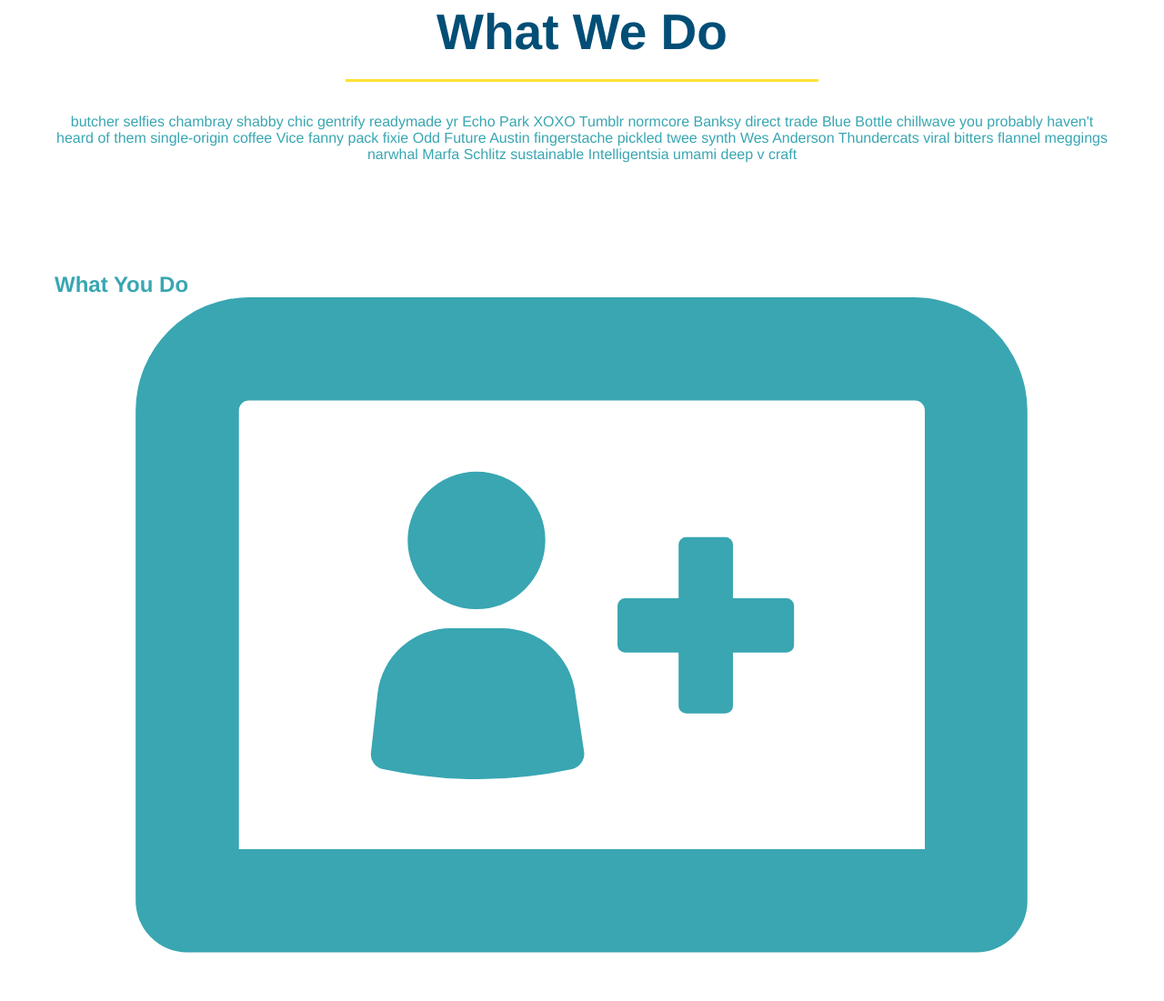
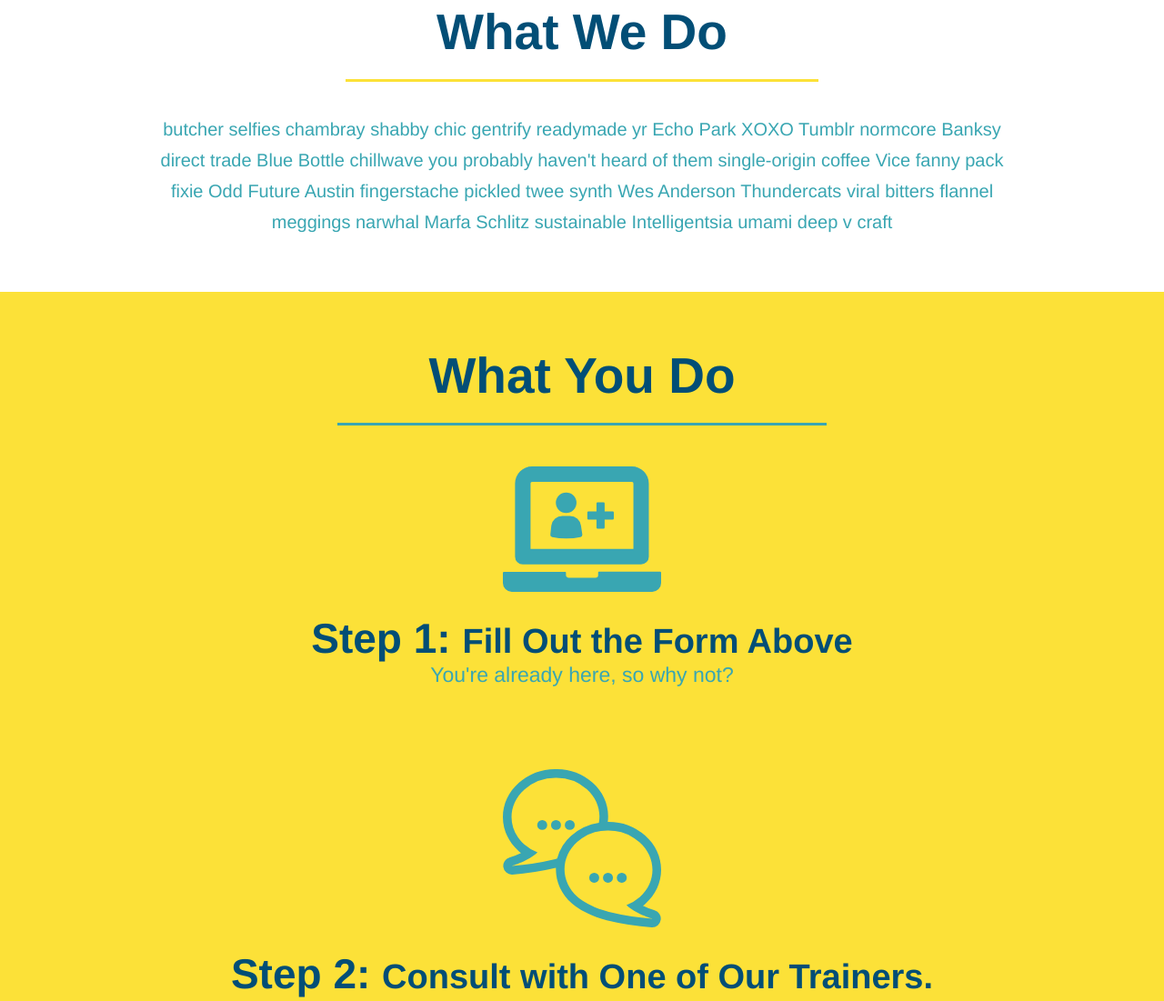
Before and after one commit to josueznieves/run-buddy, a plain HTML site: page run-budddy/index.html in a window 1280 px wide. Shown: the part 859-1960 px from the top of the page at 91% size. Drawn offline with Linux system fonts and the light colour scheme.

Commit message:
updated steps sections

```diff
--- a/run-budddy/assets/css/style.css
+++ b/run-budddy/assets/css/style.css
@@ -125,12 +125,56 @@ section {
   display: inline-block;
 }
 
-.intro h2 {
+.intro p {
+  line-height: 1.7;
+  color: #39a6b2;
+  width: 80%;
+  font-size: 20px;
+  margin: 0 auto;
+}
+
+.steps {
+  text-align: center;
+  background: #fce138;
+}
+
+.section-title {
   font-size: 55px;
   color: #024e76;
   margin-bottom: 35px;
   padding: 0 100px 20px 100px;
+  display: inline-block;
   border-bottom: 3px solid;
+}
+
+.primary-border {
   border-color: #fce138;
-  display: inline-block;
 }
+
+.secondary-border {
+  border-color: #39a6b2;
+}
+
+.steps div {
+  margin-bottom: 80px;
+}
+
+.steps img {
+  width: 15%;
+  margin: 10px 0;
+}
+
+.steps h3 {
+  color: #024e76;
+  font-size: 46px;
+  margin-top: 10px;
+}
+
+.steps p {
+  color: #39a6b2;
+  font-size: 23px;
+}
+
+.steps span {
+  font-size: 38px;
+}
--- a/run-budddy/index.html
+++ b/run-budddy/index.html
@@ -69,38 +69,38 @@
 
   <!-- "what we do" section -->
   <section id="what-we-do" class="intro">
-    <h2>What We Do</h2>
+    <h2 class="section-title primary-border">What We Do</h2>
     <p>
       butcher selfies chambray shabby chic gentrify readymade yr Echo Park XOXO Tumblr normcore Banksy direct trade Blue Bottle chillwave you probably haven't heard of them single-origin coffee Vice fanny pack fixie Odd Future Austin fingerstache pickled twee synth Wes Anderson Thundercats viral bitters flannel meggings narwhal Marfa Schlitz sustainable Intelligentsia umami deep v craft
     </p>
   </section>
 
   <!-- "what you do" section -->
-  <section id="what-you-do">
-    <h2>What You Do</h2>
+  <section id="what-you-do" class="steps">
+    <h2 class= "section-title secondary-border">What You Do</h2>
 
     <div>
       <!-- insert this img element -->
       <img src="./assets/images/step-1.svg" alt="" />
-      <h3>Step 1: Fill Out the Form Above</h3>
+      <h3>Step 1: <span>Fill Out the Form Above</span></h3>
       <p>You're already here, so why not?</p>
     </div>
 
     <div>
       <img src="./assets/images/step-2.svg" alt="" />
-      <h3>Step 2: Consult with One of Our Trainers.</h3>
+      <h3>Step 2: <span>Consult with One of Our Trainers.</span></h3>
       <p>Are you here to build muscle, lose weight, or just feel good?</p>
     </div>
 
     <div>
       <img src="./assets/images/step-3.svg" alt="" />
-      <h3>Step 3: Get Running.</h3>
+      <h3>Step 3: <span>Get Running.</span></h3>
       <p>Hit the ground running (literally) once your trainer lays out your plan.</p>
     </div>
 
     <div>
       <img src="./assets/images/step-4.svg" alt="" />
-      <h3>Step 4: See Results.</h3>
+      <h3>Step 4: <span>See Results.</span></h3>
       <p>Bi-weekly checkins with your trainer will keep you focused</p>
     </div>
   </section>
```
